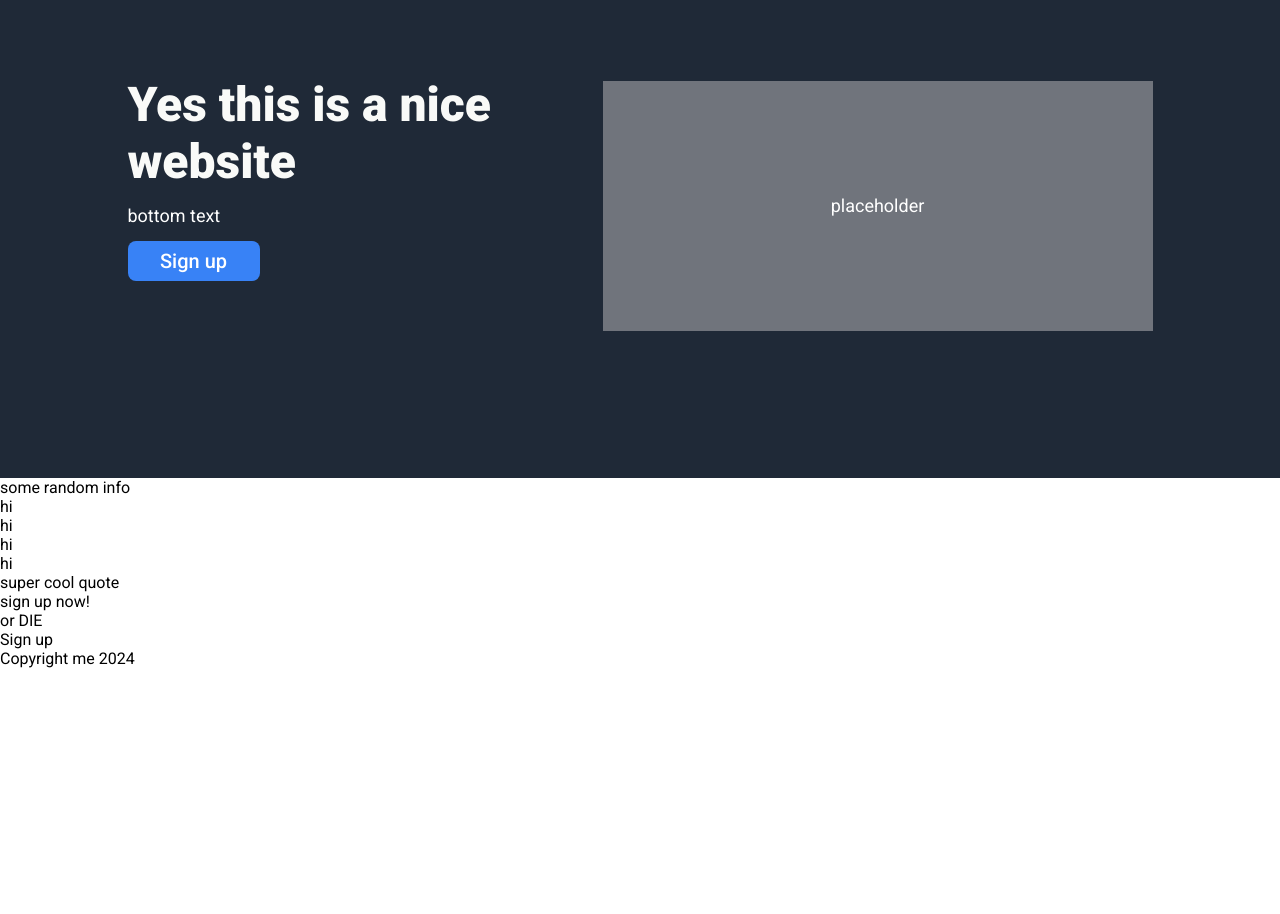
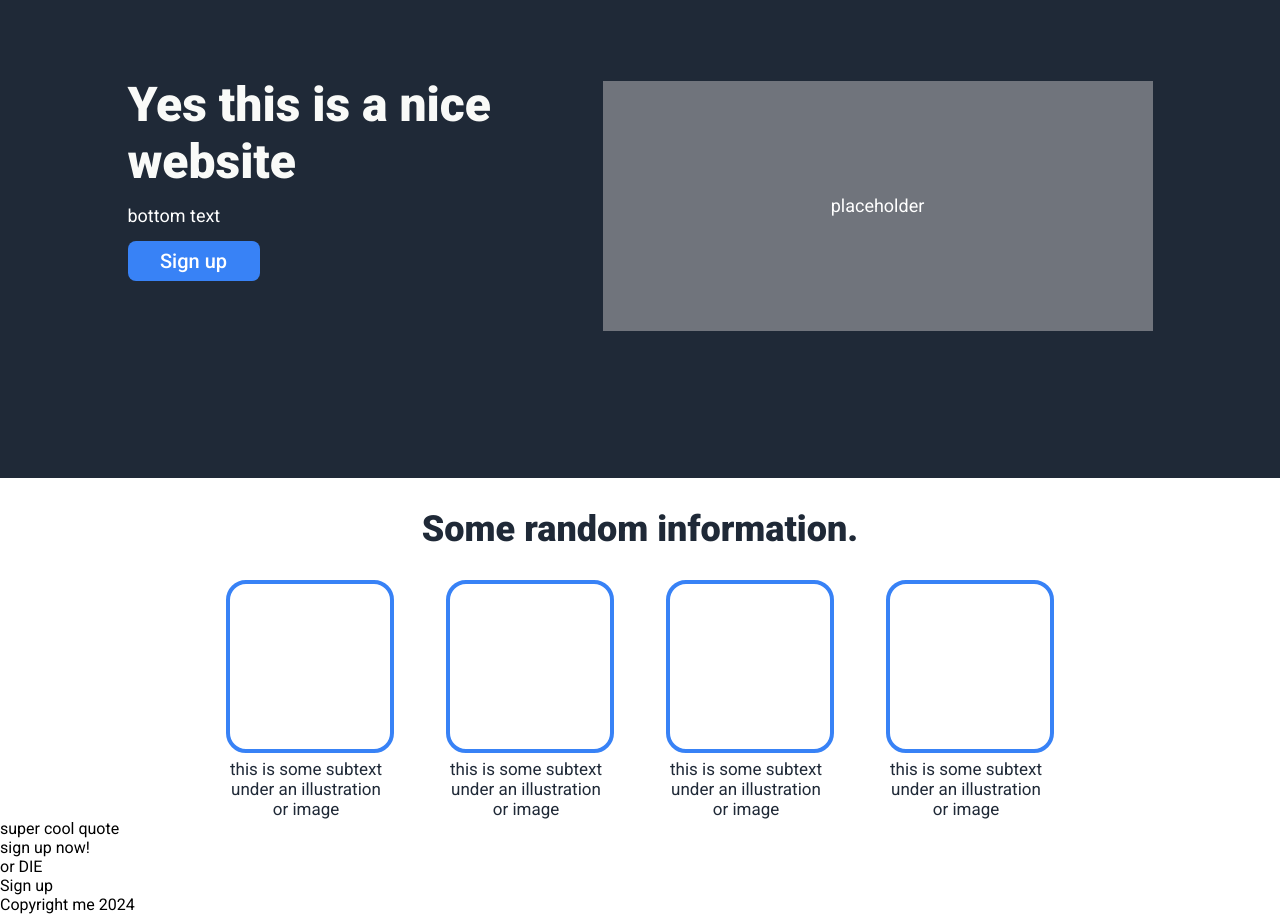
Before and after one commit to AyameTofu/landing-page, a plain HTML site: page index.html in a window 1280 px wide. Shown: the part 122-1036 px from the top of the page. Before the commit the page ends 800 px from the top, so only its background shows below. Drawn offline with Linux system fonts and the light colour scheme.

Commit message:
Did the 3rd section of the landing page
Added cards and stuff to the landing page

```diff
--- a/index.html
+++ b/index.html
@@ -47,13 +47,26 @@
 </div>
 
     <div class="secondm">
-<div class="texthead">some random info</div>
+<div class="texthead">Some random information.</div>
 
 <div class="cards">
-<div class="card">hi</div>
-<div class="card">hi</div>
-<div class="card">hi</div>
-<div class="card">hi</div>
+
+<div class="card">
+    <div class="cardi"></div>
+    <div class="cardt">this is some subtext under an illustration or image</div>
+</div>
+<div class="card">
+    <div class="cardi"></div>
+    <div class="cardt">this is some subtext under an illustration or image</div>
+</div>
+<div class="card">
+    <div class="cardi"></div>
+    <div class="cardt">this is some subtext under an illustration or image</div>
+</div>
+<div class="card">
+    <div class="cardi"></div>
+    <div class="cardt">this is some subtext under an illustration or image</div>
+</div>
 
 </div>
     </div>
--- a/style.css
+++ b/style.css
@@ -32,6 +32,43 @@ display: flex;
     gap: 100px;
 }
 
+.secondm {
+text-align: center;
+}
+
+.texthead {
+    display: flex;
+    justify-content: center;
+    margin-top: 30px;
+    margin-bottom: 30px;
+    font-size: 36px;
+    color: #1F2937;
+    font-weight: 900;
+}
+
+.cards {
+    display: flex;
+    justify-content: center;
+    gap: 52px;
+    align-items: center;
+}
+
+.cardi {
+        border: 4px solid #3882F6;
+        border-radius: 20px;
+        padding: 75px;
+        width: 10px;
+        height: 15px;
+}
+
+.cardt {
+    display: flex;
+    width: 160px;
+    margin-top: 6px;
+    font-size: 17px;
+    color: #1F2937;
+}
+
 .texto {
     display: flex;
     width: 375px;
@@ -39,6 +76,7 @@ display: flex;
     flex-direction: column;
     margin-bottom: 100px;
 }
+
 .text {
     display: flex;
     font-size: 48px;
```
